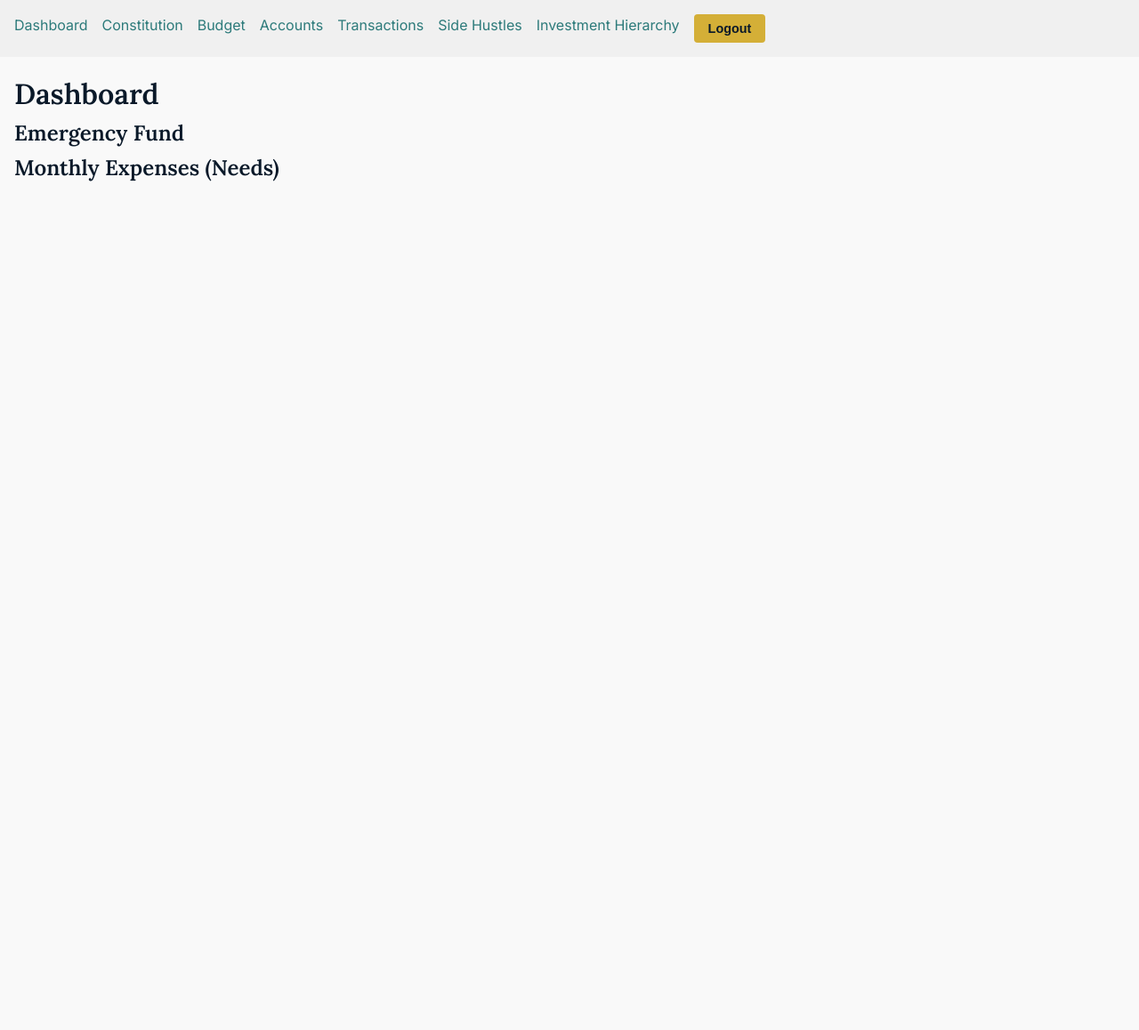
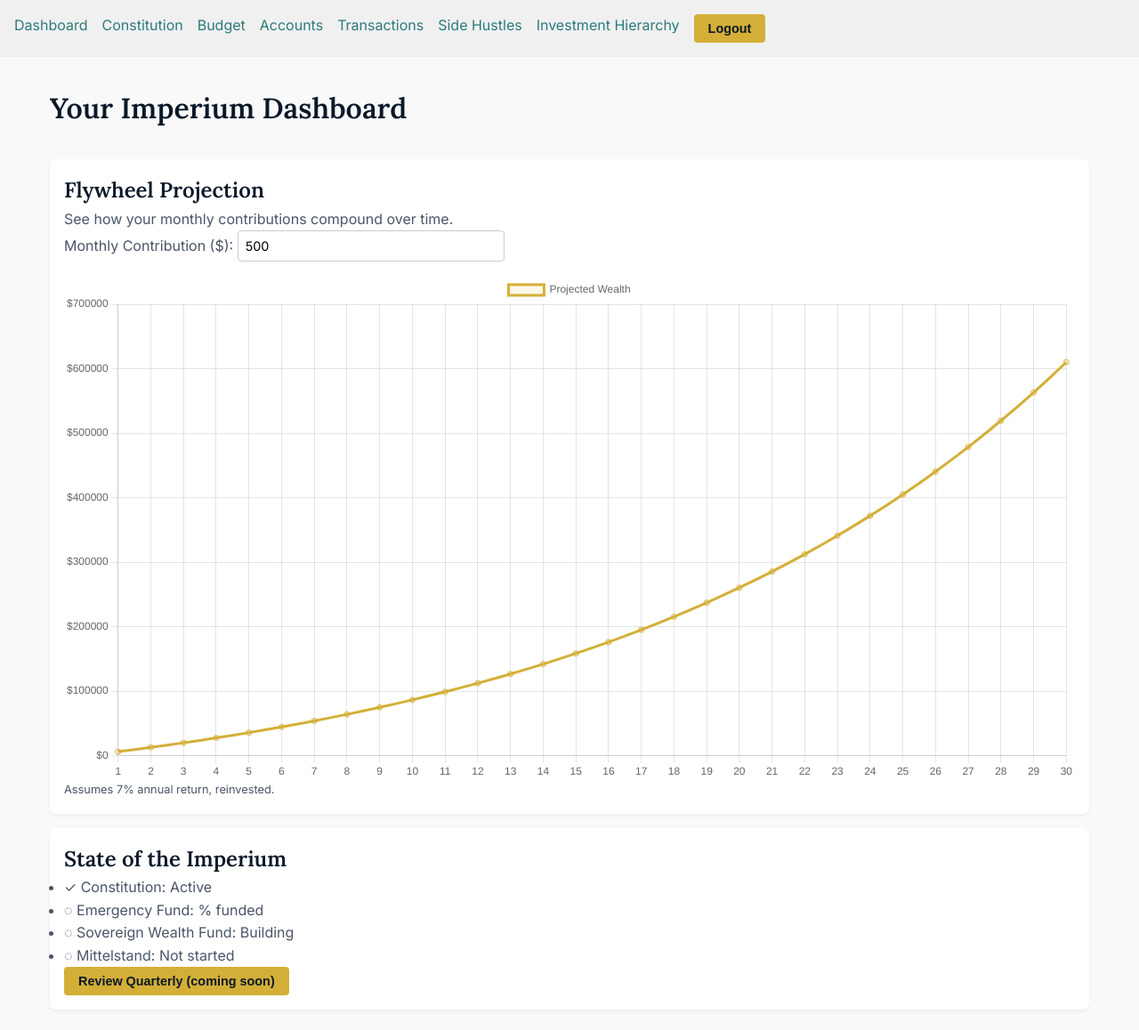
Before and after one commit to 0m0D1NGR0NALD/Imperium, a React (Vite) app in the folder packages/web/: page / in a window 1280 px wide. Shown: the top 1158 px of the page at 89% size. Before the commit the page ends 800 px from the top, so only its background shows below. Built offline with nearby package versions, Linux system fonts and the light colour scheme; no server answers; sample sign-in values are in the browser's storage.

Commit message:
Update Dashboard with Flywheel Chart and Metrics

```diff
--- a/packages/web/src/pages/Dashboard.jsx
+++ b/packages/web/src/pages/Dashboard.jsx
@@ -1,20 +1,27 @@
 import React, { useState, useEffect } from 'react';
 import api from '../services/api';
+import MetricCard from '../components/MetricCard';
+import FlywheelChart from '../components/FlywheelChart';
 
 const Dashboard = () => {
   const [emergencyFund, setEmergencyFund] = useState(null);
   const [monthlyExpenses, setMonthlyExpenses] = useState(null);
+  const [constitution, setConstitution] = useState(null);
+  const [monthlyContribution, setMonthlyContribution] = useState(500);
   const [loading, setLoading] = useState(true);
 
   useEffect(() => {
     const fetchData = async () => {
       try {
-        const [efRes, expRes] = await Promise.all([
+        const [efRes, expRes, conRes] = await Promise.all([
           api.get('/analytics/emergency-fund'),
-          api.get('/analytics/monthly-expenses?months=1')
+          api.get('/analytics/monthly-expenses?months=1'),
+          api.get('/constitution')
         ]);
         setEmergencyFund(efRes.data);
         setMonthlyExpenses(expRes.data);
+        setConstitution(conRes.data);
+        // optional: set monthly contribution from constitution savings rate (if we had income)
       } catch (err) {
         console.error(err);
       } finally {
@@ -24,29 +31,58 @@ const Dashboard = () => {
     fetchData();
   }, []);
 
+  const handleContributionChange = (e) => {
+    setMonthlyContribution(parseFloat(e.target.value) || 0);
+  };
+
   if (loading) return <div>Loading...</div>;
 
   return (
-    <div>
-      <h1>Dashboard</h1>
-      <section>
-        <h2>Emergency Fund</h2>
+    <div className="container">
+      <h1>Your Imperium Dashboard</h1>
+      <div style={{ display: 'flex', gap: '1rem', flexWrap: 'wrap', marginBottom: '2rem' }}>
         {emergencyFund && (
           <>
-            <p>Monthly Expenses: ${emergencyFund.monthlyExpenses.toFixed(2)}</p>
-            <p>Target (months): {emergencyFund.emergencyFundMonths}</p>
-            <p>Target Amount: ${emergencyFund.target.toFixed(2)}</p>
-            <p>Current: ${emergencyFund.current.toFixed(2)}</p>
-            <p>Progress: {emergencyFund.progress.toFixed(1)}%</p>
+            <MetricCard
+              title="Emergency Fund"
+              value={`$${emergencyFund.current.toFixed(2)}`}
+              subtitle={`of $${emergencyFund.target.toFixed(2)} target (${emergencyFund.progress.toFixed(0)}%)`}
+            />
+            <MetricCard
+              title="Monthly Expenses (Needs)"
+              value={`$${monthlyExpenses?.totalExpenses.toFixed(2)}`}
+              subtitle="Last 30 days"
+            />
+            <MetricCard
+              title="Constitution Savings Rate"
+              value={`${constitution?.savingsRate || 20}%`}
+              subtitle="of total income"
+            />
           </>
         )}
-      </section>
-      <section>
-        <h2>Monthly Expenses (Needs)</h2>
-        {monthlyExpenses && (
-          <p>Total last {monthlyExpenses.periodMonths} month(s): ${monthlyExpenses.totalExpenses.toFixed(2)}</p>
-        )}
-      </section>
+      </div>
+
+      <div className="card">
+        <h2>Flywheel Projection</h2>
+        <p>See how your monthly contributions compound over time.</p>
+        <div style={{ marginBottom: '1rem' }}>
+          <label>Monthly Contribution ($): </label>
+          <input type="number" value={monthlyContribution} onChange={handleContributionChange} step="50" />
+        </div>
+        <FlywheelChart monthlyContribution={monthlyContribution} />
+        <p className="metric-subtitle">Assumes 7% annual return, reinvested.</p>
+      </div>
+
+      <div className="card">
+        <h2>State of the Imperium</h2>
+        <ul>
+          <li>✓ Constitution: Active</li>
+          <li>{emergencyFund?.progress === 100 ? '✓' : '◌'} Emergency Fund: {emergencyFund?.progress.toFixed(0)}% funded</li>
+          <li>◌ Sovereign Wealth Fund: Building</li>
+          <li>◌ Mittelstand: Not started</li>
+        </ul>
+        <button>Review Quarterly (coming soon)</button>
+      </div>
     </div>
   );
 };
```
